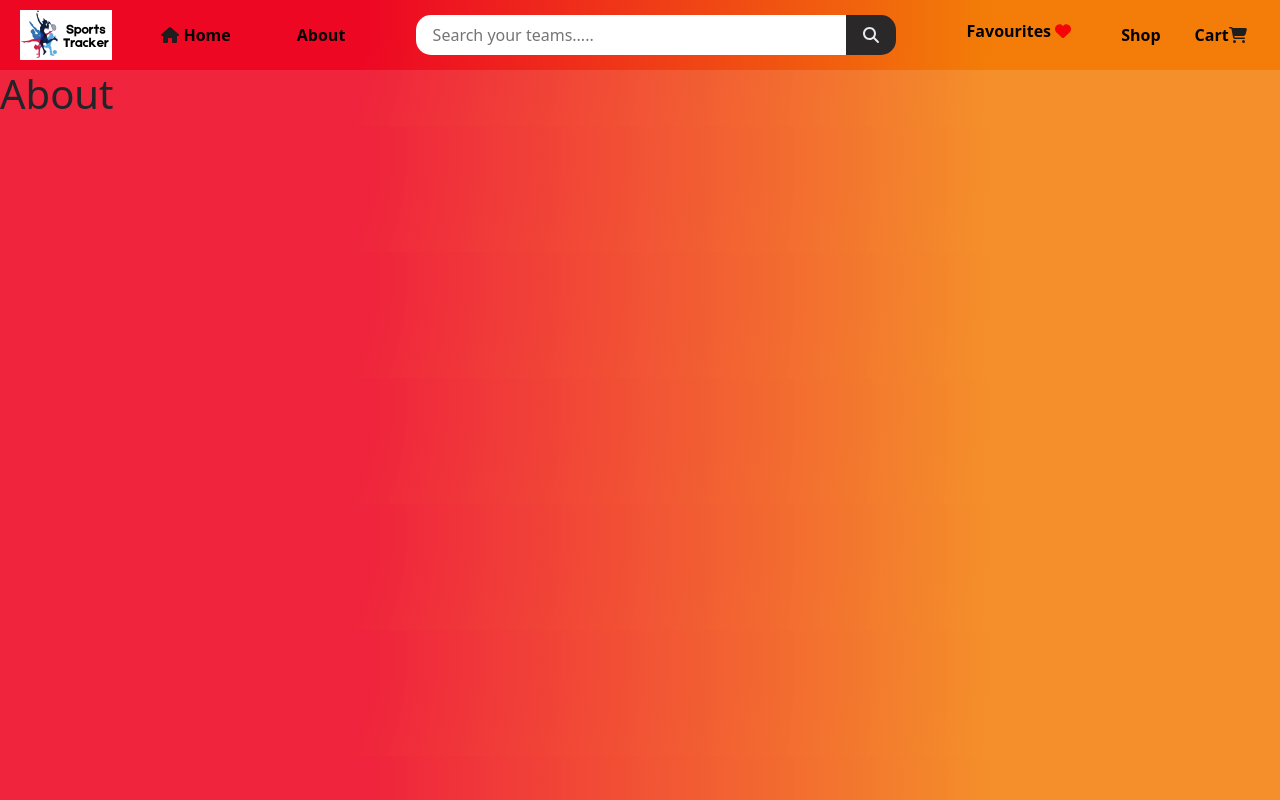
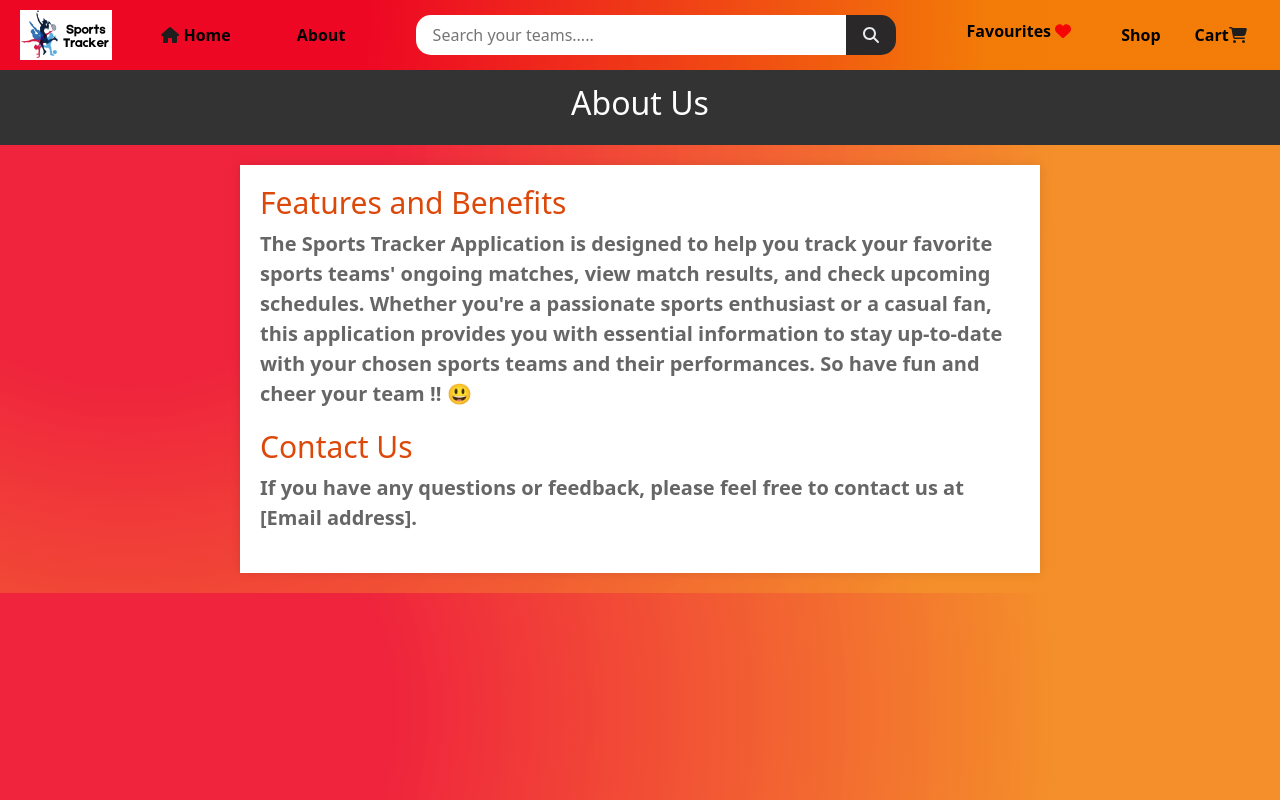
Before and after one commit to Praveenkumar5048/sports-tracker, a React (Create React App) app: page /about in a window 1280 px wide. Built offline with nearby package versions, Linux system fonts and the light colour scheme.

Commit message:
few CSS changes

```diff
--- /dev/null
+++ b/src/About.css
@@ -0,0 +1,36 @@
+
+
+header {
+    background-color: #333;
+    color: #fff;
+    text-align: center;
+    display: flex;
+    align-items: center;
+    justify-content: center;
+    height: 75px;
+}
+
+.about-container {
+    max-width: 800px;
+    margin: 20px auto;
+    padding: 20px;
+    background-color: #fff;
+    box-shadow: 0 0 10px rgba(0, 0, 0, 0.1);
+}
+
+section {
+    margin-bottom: 20px;
+}
+
+
+.about-container h2 {
+    font-size: 30px;
+    color: rgb(220, 72, 9);
+}
+
+.about-container p {
+    font-size: 20px;
+    font-weight: bold;
+    line-height: 1.5;
+    color: #666;
+}
--- a/src/About.jsx
+++ b/src/About.jsx
@@ -1,8 +1,27 @@
 import React from 'react';
-
+import './About.css';
 function About() {
 return (
-    <h1>About</h1>
+    <div>
+    <header>
+        <h2>About Us</h2>
+    </header>
+    <div class="about-container">
+
+        <section class="features">
+            <h2>Features and Benefits</h2>
+            <p>The Sports Tracker Application is designed to help you track your
+                favorite sports teams' ongoing matches, view match results, and check upcoming schedules.
+               Whether you're a passionate sports enthusiast or a casual fan, this application provides
+                you with essential information to stay up-to-date with your chosen sports teams and their
+                performances. So have fun and cheer your team !! &#128515;</p>
+        </section>
+        <section class="contact">
+            <h2>Contact Us</h2>
+            <p>If you have any questions or feedback, please feel free to contact us at [Email address].</p>
+        </section>
+    </div>
+    </div>
 );
 
 }
--- a/src/Carousel/Slider.jsx
+++ b/src/Carousel/Slider.jsx
@@ -2,9 +2,9 @@ import React from 'react';
 import { Carousel } from "react-responsive-carousel";
 import "react-responsive-carousel/lib/styles/carousel.min.css";
 import './Carousel.css';
-import img3 from '../Resources/cricketcarousel.jpg';
-import img2 from '../Resources/basketcarousel.jpg';
-import img1 from '../Resources/footballcarousel.jpg';
+import img1 from '../Resources/cricketcarousel.jpg';
+import img3 from '../Resources/basketcarousel.jpg';
+import img2 from '../Resources/footballcarousel.jpg';
 
 const images = [
    img1,
--- a/src/Container/Container.css
+++ b/src/Container/Container.css
@@ -41,9 +41,10 @@
     height: 30px;
     width: 50px;
     border: 1px solid  black;
-    background-color:   white;
+    background: linear-gradient(to bottom, #333, #555);
     border-radius: 10px;
     transition: all 0.7s;
+    color: white;
 }
 .card button:hover{
     transform: scale(1.1);
--- a/src/Cricket/TeamsList.js
+++ b/src/Cricket/TeamsList.js
@@ -2,7 +2,7 @@ const TeamsList = [
    {
       id : 1,
       img : "https://encrypted-tbn0.gstatic.com/images?q=tbn:ANd9GcStb6_3Ho4-ClPc40lylUbyXEI8gQeq7eAstg&usqp=CAU",
-      name :"NewZeland",
+      name :"NewZealand",
    },
    {
     id : 2,
--- a/src/Favourite.jsx
+++ b/src/Favourite.jsx
@@ -12,7 +12,7 @@ function Favourite() {
   const [teamIdMap, setTeamIdMap] = useState({
     // Define the mapping of team names to their corresponding IDs
     'India': { idForPlayers: 35105, idForSchedule: 2 },
-    'NewZeland': { idForPlayers: 35303, idForSchedule: 13 },
+    'NewZealand': { idForPlayers: 35303, idForSchedule: 13 },
     'Australia': { idForPlayers: 35177, idForSchedule: 4 },
     'England': { idForPlayers: 35513, idForSchedule: 9 },
     'Srilanka': { idForPlayers: 36146, idForSchedule: 5 },
--- a/src/Favourites.css
+++ b/src/Favourites.css
@@ -29,8 +29,8 @@
     display: flex;
     align-items: center;
     justify-content: space-around;
-    font-size: large;
-    font-weight: bold;
+    font-size: 24px;
+    color: rgb(220, 72, 9);
     background-color: rgb(243, 240, 237);
     box-shadow: 5px 5px 10px rgba(0, 0, 0, 0.2);
     height: 75px;
@@ -43,8 +43,12 @@
 
 }
 .buttons button{
+    display: flex;
+    justify-content: center;
+    align-items: center;
     border: 1px solid black;
     background-color: #34db5b;
+    box-shadow: 0 2px 4px rgba(0, 0, 0, 0.2);
     color: white;
     font-size:medium;
     border-radius: 10px;
@@ -53,7 +57,8 @@
     transition: background-color 0.3s ease;
 }
 .buttons button:hover{
-    background-color: #067c21;
+  background-color: #067c21;
+  box-shadow: 0 4px 8px rgba(0, 0, 0, 0.3);
 }
 
 
```
Also changed, not shown: 1 other file (tests, documents, lock files or other folders).
